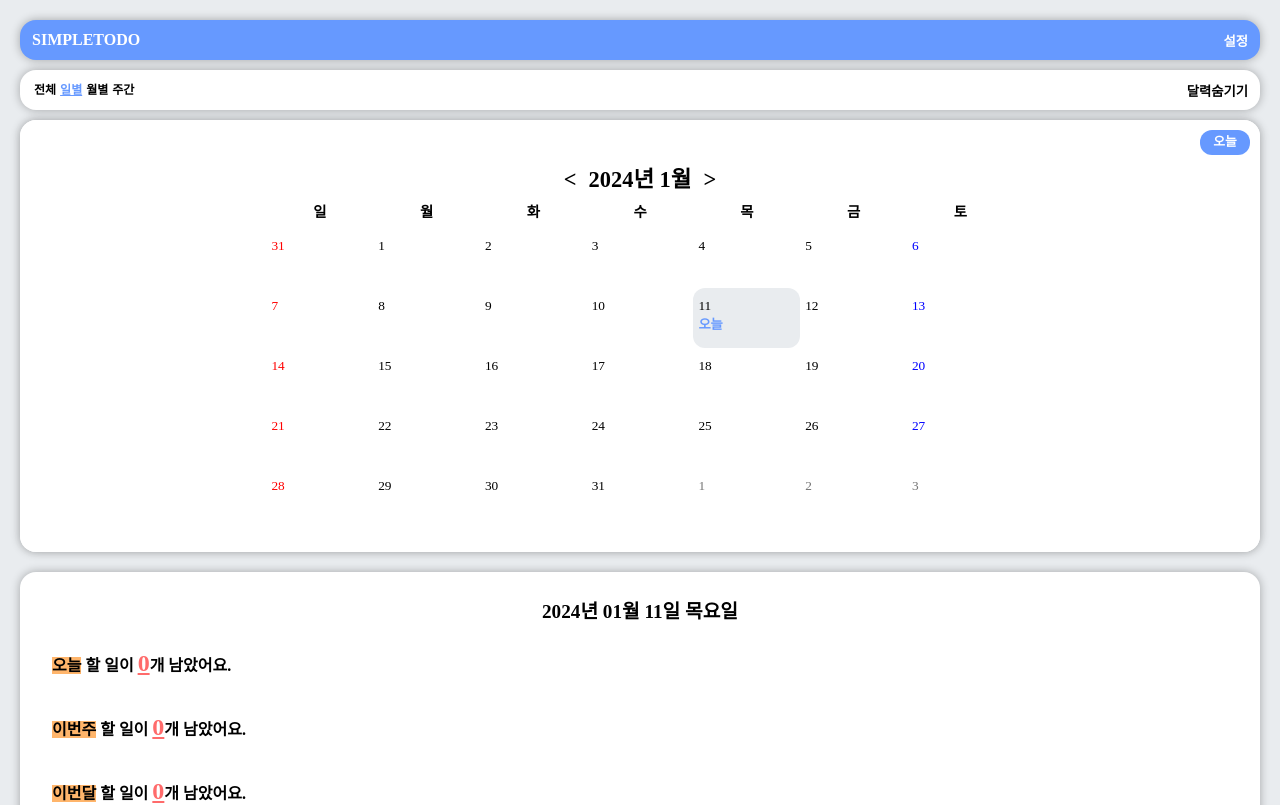
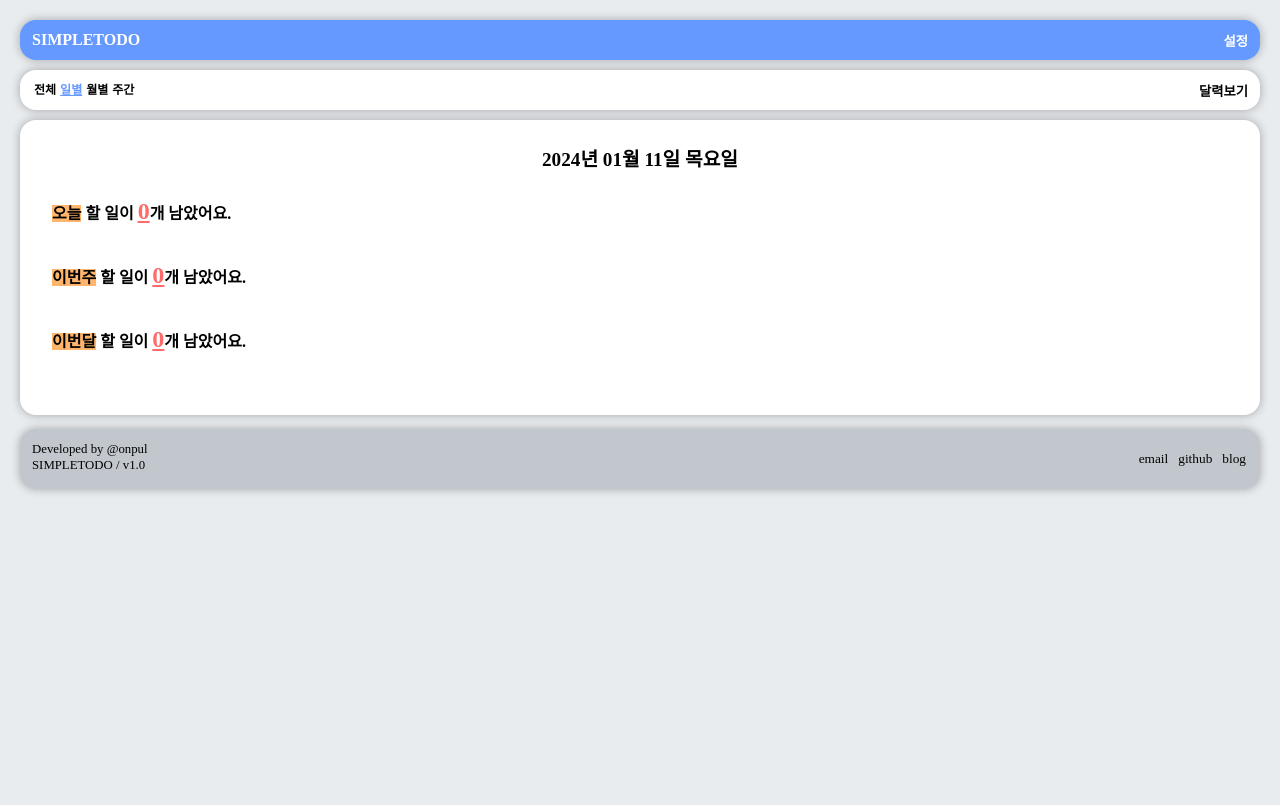
Before and after one commit to onpul/mashup-todolist, a React (Create React App) app: page / in a window 1280 px wide. Shown: the top 805 px of the page. Built offline with nearby package versions, Linux system fonts and the light colour scheme.

Commit message:
컴포넌트 노출 여부를 각 컴포넌트 -> Main.jsx에서 전역으로 관리하도록 수정

```diff
--- a/src/App.js
+++ b/src/App.js
@@ -1,12 +1,15 @@
 import React from 'react';
 import Main from './components/Main';
+import { TodoProvider } from './TodoContext';
 import { Routes, Route } from 'react-router-dom';
 
 function App() {
     return (
-        <Routes>
-            <Route path="/" Component={Main} />
-        </Routes>
+        <TodoProvider>
+            <Routes>
+                <Route path="/" Component={Main} />
+            </Routes>
+        </TodoProvider>
     );
 }
 
--- a/src/TodoContext.js
+++ b/src/TodoContext.js
@@ -6,10 +6,11 @@ const todoListData = {
     minDate: todayDate,
     maxDate: todayDate,
     option: 'day',
-    showCalendar: true,
+    showCalendar: false,
     showForm: false,
     showSetting: false,
     showEditMode: false,
+    showTodoList: false,
     allChecked: false,
     filter: null,
     todoItem: [
--- a/src/components/CalendarTemplate.jsx
+++ b/src/components/CalendarTemplate.jsx
@@ -68,7 +68,6 @@ function CalendarTemplate({ children }) {
         setValue(today);
     }
 
-    const showState = todoData.showCalendar;
     const filterOpt = todoData.option;
     const sMonth = moment(value).month() + 1; // 월
     const weekOfMonth = (m) => m.week() - moment(m).startOf('month').week() + 1; // 주차
@@ -132,9 +131,6 @@ function CalendarTemplate({ children }) {
     }
 
     return (
-        <>
-            {showState && (
-                <div>
         <CalendarTemplateBlock>
             <Calendar
                 locale="ko"
@@ -163,9 +159,6 @@ function CalendarTemplate({ children }) {
             />
             <ButtonToday onClick={handleTodayClick}>오늘</ButtonToday>
         </CalendarTemplateBlock>
-                </div>
-            )}
-        </>
     );
 }
 
--- a/src/components/Main.jsx
+++ b/src/components/Main.jsx
@@ -1,7 +1,7 @@
 import React from 'react';
+import styled from 'styled-components';
 import { createGlobalStyle } from 'styled-components';
-import styled from 'styled-components';
-import { TodoProvider } from '../TodoContext';
+import { useTodoState } from '../TodoContext';
 import TodoTemplate from '../components/TodoTemplate';
 import TodoHead from '../components/TodoHead';
 import TodoList from '../components/TodoList';
@@ -78,31 +78,33 @@ const GlobalStyle = createGlobalStyle`
     }
 `;
 
-const StyledDiv = styled.div`
+const MainBlock = styled.div`
     box-sizing: border-box;
     width: 100%;
     height: 100%;
 `;
 
 const Main = () => {
+    const state = useTodoState();
+
     return (
         <>
             <GlobalStyle />
-            <StyledDiv>
-                <TodoProvider>
-                    <HeaderTemplate />
-                    <FilterTemplate />
-                    <CalendarTemplate />
-                    <ReportTemplate />
+            <MainBlock>
+                <HeaderTemplate />
+                <FilterTemplate />
+                {state.showCalendar && <CalendarTemplate />}
+                <ReportTemplate />
+                {state.showTodoList && (
                     <TodoTemplate>
                         <TodoHead />
                         <TodoCreate />
                         <TodoEdit />
                         <TodoList />
                     </TodoTemplate>
-                    <FooterTemplate />
-                </TodoProvider>
-            </StyledDiv>
+                )}
+                <FooterTemplate />
+            </MainBlock>
         </>
     );
 };
--- a/src/components/TodoTemplate.jsx
+++ b/src/components/TodoTemplate.jsx
@@ -2,7 +2,6 @@ import React from 'react';
 import styled from 'styled-components';
 
 const TodoTemplateBlock = styled.div`
-    /* width: auto; */
     height: 100%;
     min-width: 1em;
     position: relative;
```
Lines whose indentation alone changed are shown as unchanged.
